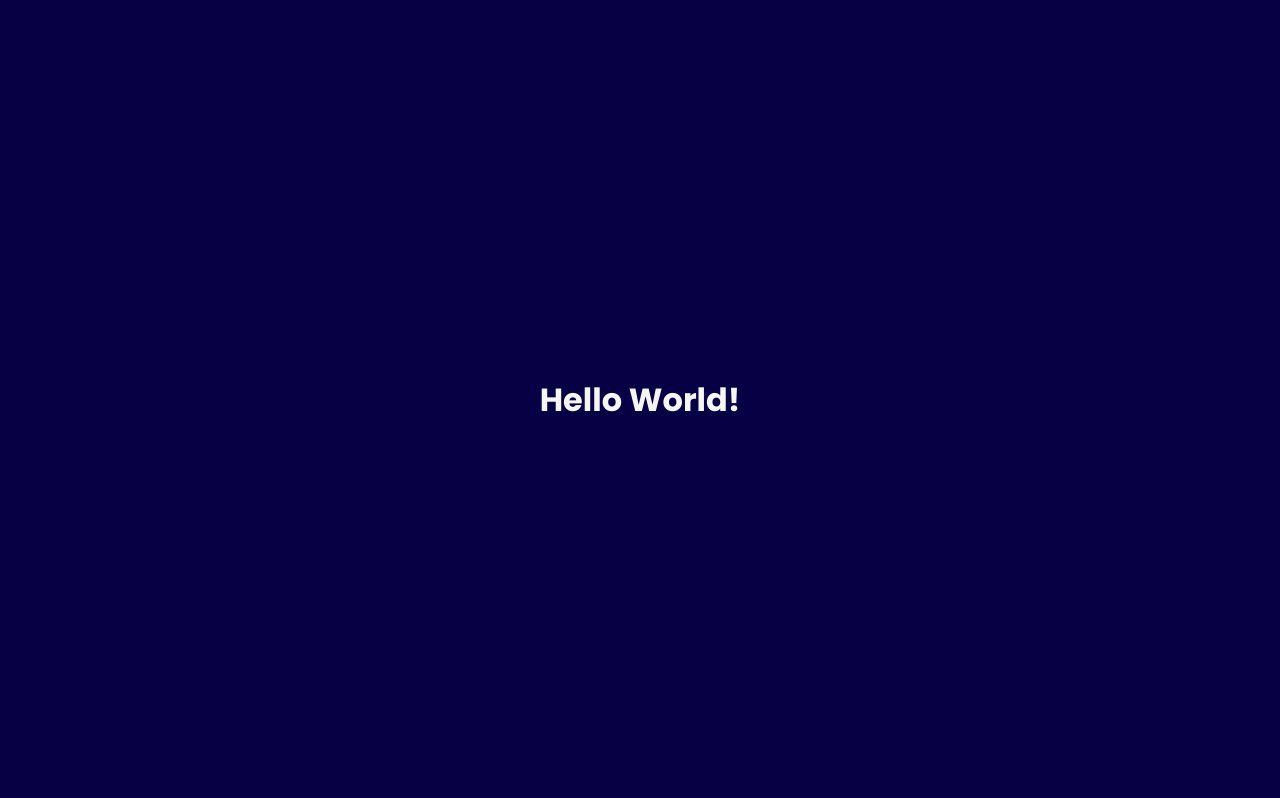
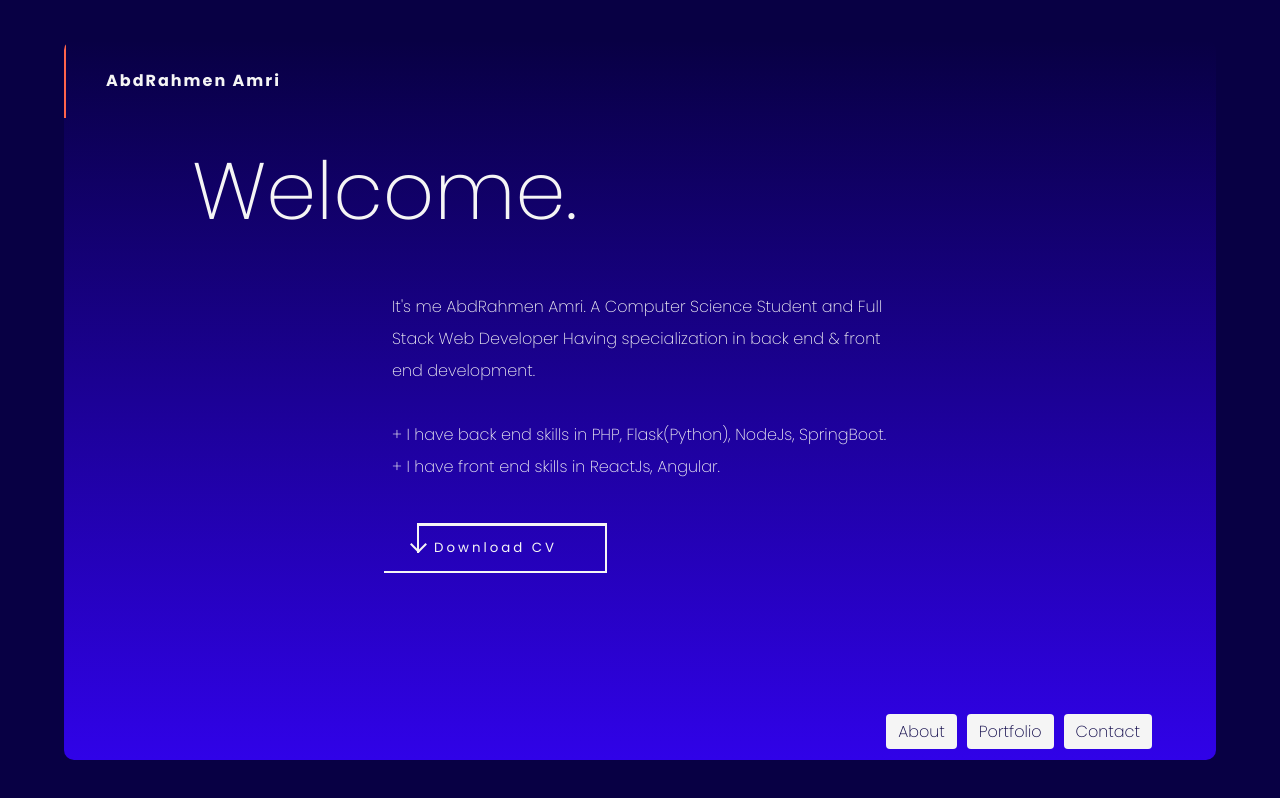
Before and after one commit to AbdRahmenAmri/AbdRahmenAmri.github.io, an Angular app: page / in a window 1280 px wide. Built offline with nearby package versions, Linux system fonts and the light colour scheme.

Commit message:
Add About router & portfolio contact structure

```diff
--- a/src/app/app.component.css
+++ b/src/app/app.component.css
@@ -0,0 +1,77 @@
+:host{
+    --bg : rgb(48, 2, 232);
+    position: relative;
+    width: 90vw;
+    height: 90vh;
+    background: linear-gradient(to bottom, transparent ,var(--bg));
+    border-radius: 10px;
+    display: flex;
+    justify-content: center;
+    align-items: center;
+    display: grid;
+    grid-template-areas: "logo" "main" "arrows";
+    grid-template-columns: 1fr;
+    grid-template-rows: 10vh auto auto;
+    z-index: 100;
+    justify-self: center;
+    align-self: center;
+    overflow: hidden;
+}
+
+:host h1{
+    grid-area: logo;
+    font-size: 1em;
+    letter-spacing: 2px;
+    padding: 25px 40px;
+    text-transform: capitalize;
+    border-left: 2px solid var(--orangePink);
+}
+
+:host .container{
+    grid-area: main;
+    position: relative;
+    width: 70vw;
+    height: 70vh;
+    justify-content: center;
+    justify-self: center;
+}
+:host .arrows{
+    grid-area: arrows;
+    justify-self: end;
+    width: fit-content;
+    display: flex;
+    justify-content: space-between;
+    align-items: center;
+    margin-right: 5vw;
+    gap: 10px;
+}
+
+
+:host .arrows span{
+    position: relative;
+    cursor: pointer;
+    font-weight: 200;
+    display: grid;
+    place-content: center;
+    padding: 5px 12px;
+    background-color: var(--lightTextColor);
+    border-radius: 4px;
+    color: var(--bgColor);
+}
+/* Tablet Styles */
+@media only screen and (max-width: 1100px){
+
+}
+
+/* Mobile Styles */
+@media only screen and (max-width: 600px) {
+    :host {
+        width: 90%;
+    }
+    :host h1{
+        font-size: 1.2em;
+    }
+:host .arrows{
+    justify-self: center;
+}
+  }
--- a/src/app/app.component.html
+++ b/src/app/app.component.html
@@ -1,2 +1,10 @@
-<h1>Hello World!</h1>
+<h1>AbdRahmen Amri</h1>
+<div class="container">
 <router-outlet></router-outlet>
+
+</div>
+<div class="arrows">
+  <span (click)="navClick(link3)">{{ link3 }} </span>
+  <span (click)="navClick(link1)">{{ link1 }} </span>
+  <span (click)="navClick(link2)">{{ link2 }} </span>
+</div>
--- a/src/app/app.component.ts
+++ b/src/app/app.component.ts
@@ -1,10 +1,38 @@
-import { Component } from '@angular/core';
+import { Component, ElementRef } from '@angular/core';
+import { Router } from '@angular/router';
 
 @Component({
   selector: 'app-root',
   templateUrl: './app.component.html',
-  styleUrls: ['./app.component.css']
+  styleUrls: ['./app.component.css'],
 })
 export class AppComponent {
-  title = 'client';
+  link1: string = 'Portfolio';
+  link2: string = 'Contact';
+  link3: string = 'About';
+  bye(whereYouWas:string){
+    switch (whereYouWas) {
+      case '/':
+        this.host.nativeElement.querySelector('app-index').classList.add('bye');
+        this.host.nativeElement.querySelector('app-download-btn').classList.add('bye');
+        break;
+
+      default:
+        break;
+    }
+
+  }
+  navClick(e: any) {
+    this.bye(this.route.url);
+    if (this.link1 === e) {
+      setTimeout(() => {
+        this.route.navigate(['/' + this.link1.toLocaleLowerCase()]);
+      }, 3000);
+    }
+    if (this.link2 === e)
+      this.route.navigate(['/' + this.link2.toLocaleLowerCase()]);
+    if (this.link3 === e) this.route.navigate(['/']);
+  }
+  constructor(private route: Router, private host: ElementRef) {}
+  title = 'AbdRahmen Amri';
 }
```
Also changed, not shown: src/app/app.module.ts (+18 -2 lines).
